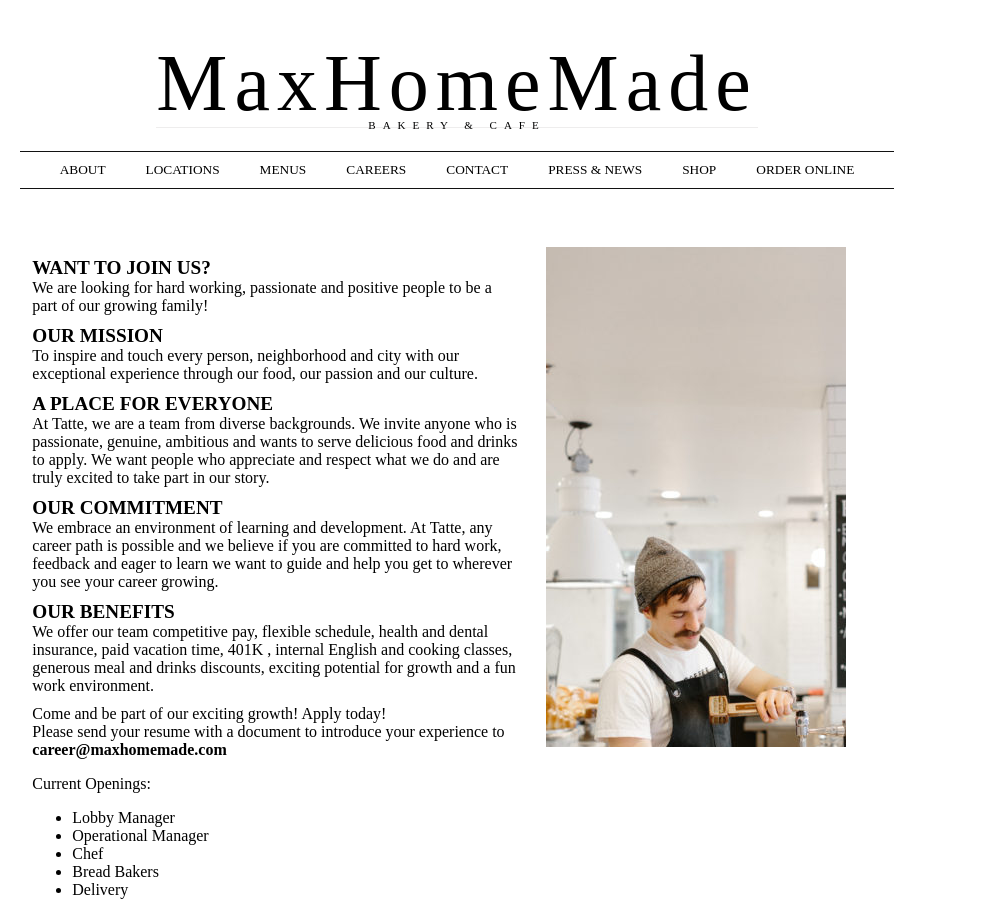
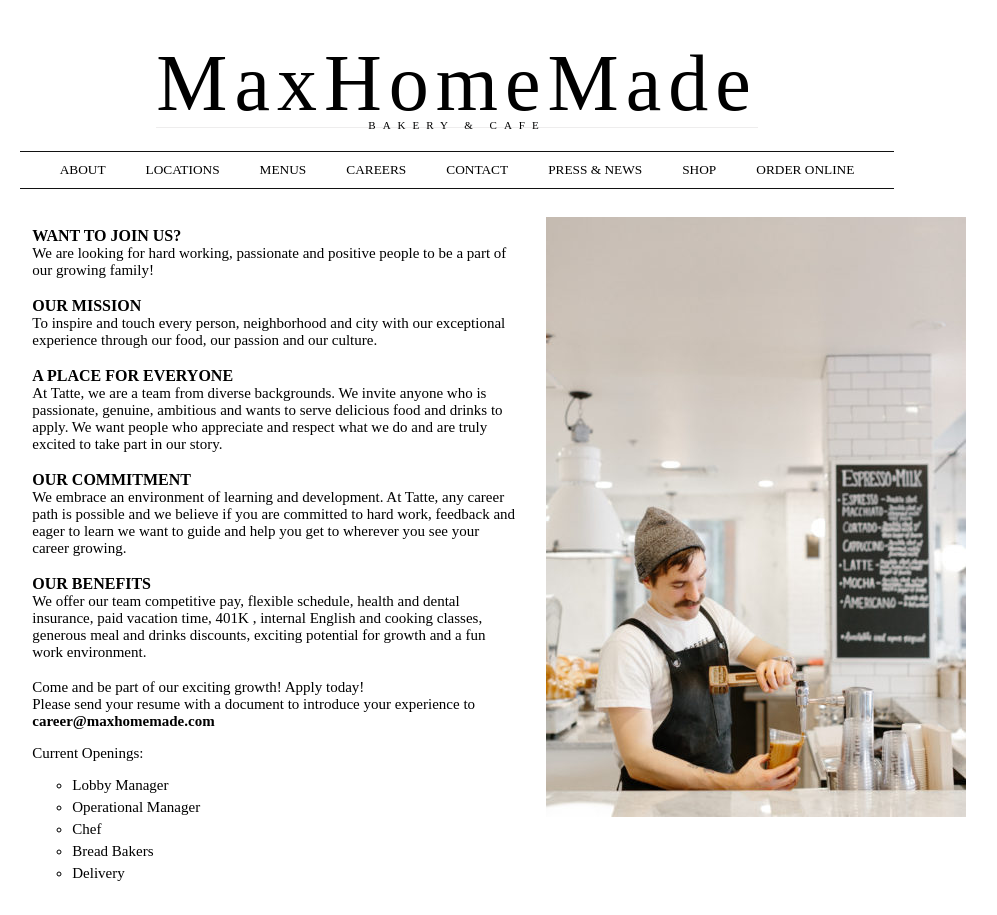
Before and after one commit to chenxiii0814/Web-Design-Final, an Angular app in the folder bakery-app/: page /career in a window 1280 px wide. Shown: the whole page, without its empty margins (183-1180 px from the left). Built offline with nearby package versions, Linux system fonts and the light colour scheme.

Commit message:
:update career

```diff
--- a/bakery-app/src/app/career/career.component.scss
+++ b/bakery-app/src/app/career/career.component.scss
@@ -10,7 +10,7 @@
     width:55%;
     // background-color: bisque;
     margin-left: 2%;
-    margin-top:50px;
+    margin-top:20px;
 }
 
 .right{
@@ -18,24 +18,30 @@
     width:38%;
     // background-color: bisque;
     margin-right: 2%;
-    margin-top:50px;
+    margin-top:20px;
 }
 
 .pic{
     background-image: url("Career.jpg");
-    width: 300px;
-    height: 500px;
+    width:420px;
+    height: 600px;
 }
 
 .format{
     margin-top: 10px;
+    margin-bottom: 18px;
 }
 
 .title{
-    font-size: 120%;
+    font-size: 16px;
     font-weight:bold;
 }
 
 .text{
-    font-size: 100%;
+    font-size: 15px;
 }
+
+li{
+    margin-bottom:5px;
+    list-style-type: circle
+}
```
